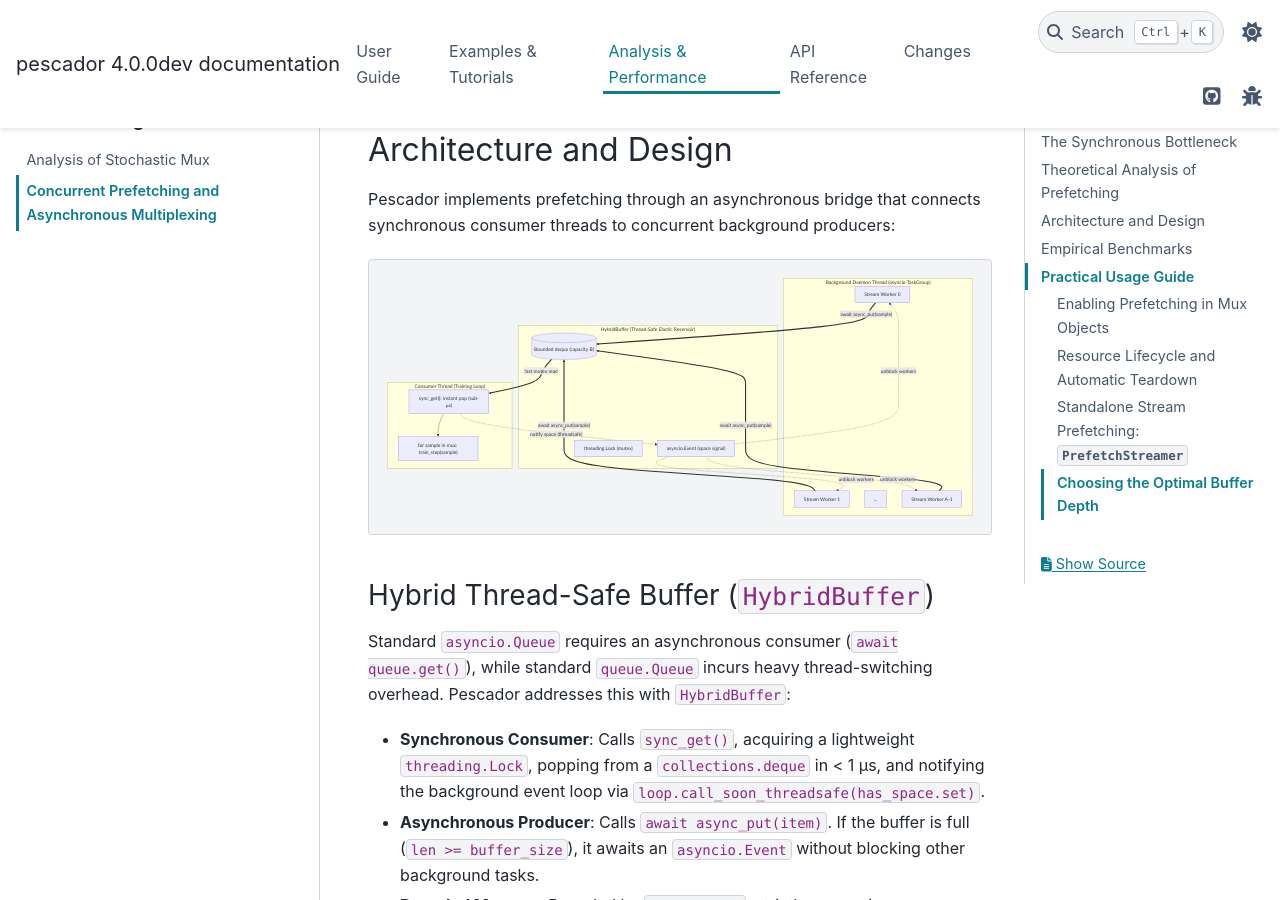
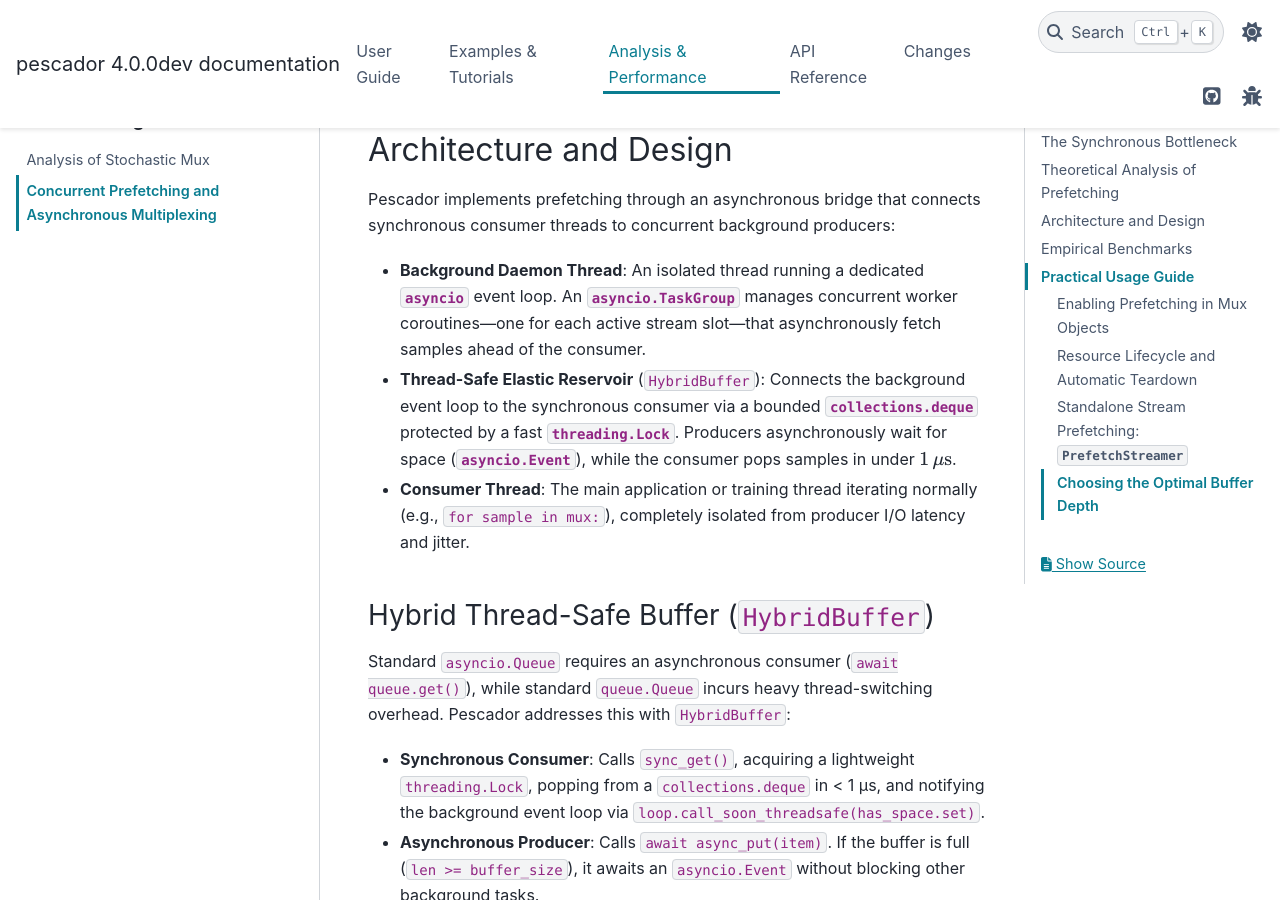
Before and after one commit to pescadores/pescador, a Sphinx documentation site: the page built from docs/prefetching.rst, in a window 1280 px wide and 900 px high, scrolled down 3626 px. Built offline with Sphinx 7.4.7 and the PyData theme 0.15.4, drawn with Linux system fonts in a browser that asks for light colours; pages that are not in the unit, such as notebooks, are missing from menus.

Commit message:
Remove Mermaid diagram and dependency in favor of clean native prose
- Remove .. mermaid:: flowchart from docs/prefetching.rst and replace with
  a clean 3-part bulleted architecture breakdown matching muxanalysis.rst
- Remove sphinxcontrib-mermaid from docs/conf.py, docs/requirements.txt,
  and pyproject.toml
- Eliminates font-scaling artifacts and client-side JavaScript overhead

Co-authored-by: Gemini 3.8 Flash <noreply@antigravity.google.com>

```diff
--- a/docs/conf.py
+++ b/docs/conf.py
@@ -39,7 +39,6 @@ extensions = [
     'numpydoc',
     'sphinx_gallery.gen_gallery',
     'pydata_sphinx_theme',
-    'sphinxcontrib.mermaid',
 ]
 
 # Configuration for sphinx-gallery
@@ -53,15 +52,6 @@ sphinx_gallery_conf = {
     },
     'default_thumb_file': 'noun_199.png',
     'backreferences_dir': None,
-}
-
-# Mermaid configuration
-mermaid_height = 'auto'
-mermaid_init_config = {
-    'theme': 'default',
-    'themeVariables': {
-        'fontSize': '15px',
-    },
 }
 
 from glob import glob
--- a/docs/prefetching.rst
+++ b/docs/prefetching.rst
@@ -155,35 +155,15 @@ Architecture and Design
 Pescador implements prefetching through an asynchronous bridge that connects synchronous
 consumer threads to concurrent background producers:
 
-.. mermaid::
-
-   flowchart TD
-       subgraph Producers["Background Daemon Thread (asyncio TaskGroup)"]
-           direction LR
-           W0["Stream Worker 0"]
-           W1["Stream Worker 1"]
-           Wdots["..."]
-           WA["Stream Worker A-1"]
-       end
-
-       subgraph Buffer["HybridBuffer (Thread-Safe Elastic Reservoir)"]
-           direction LR
-           Event["asyncio.Event (space signal)"]
-           Deque[("Bounded deque (capacity B)")]
-           Lock["threading.Lock (mutex)"]
-       end
-
-       subgraph Consumer["Consumer Thread (Training Loop)"]
-           direction LR
-           Pop["sync_get(): instant pop (sub-μs)"]
-           Loop["for sample in mux: train_step(sample)"]
-       end
-
-       W0 & W1 & WA ==>|"await async_put(sample)"| Deque
-       Deque ==>|"fast mutex read"| Pop
-       Pop --> Loop
-       Pop -.->|"notify space (threadsafe)"| Event
-       Event -.->|"unblock workers"| W0 & W1 & WA
+* **Background Daemon Thread**: An isolated thread running a dedicated :class:`asyncio` event
+  loop. An :class:`asyncio.TaskGroup` manages concurrent worker coroutines—one for each active
+  stream slot—that asynchronously fetch samples ahead of the consumer.
+* **Thread-Safe Elastic Reservoir** (``HybridBuffer``): Connects the background event loop
+  to the synchronous consumer via a bounded :class:`collections.deque` protected by a fast
+  :class:`threading.Lock`. Producers asynchronously wait for space (:class:`asyncio.Event`),
+  while the consumer pops samples in under :math:`1\,\mu\text{s}`.
+* **Consumer Thread**: The main application or training thread iterating normally
+  (e.g., ``for sample in mux:``), completely isolated from producer I/O latency and jitter.
 
 Hybrid Thread-Safe Buffer (``HybridBuffer``)
 ^^^^^^^^^^^^^^^^^^^^^^^^^^^^^^^^^^^^^^^^^^^^
--- a/docs/requirements.txt
+++ b/docs/requirements.txt
@@ -3,4 +3,3 @@ sphinx
 sphinx-gallery
 matplotlib
 pydata-sphinx-theme
-sphinxcontrib-mermaid
--- a/pyproject.toml
+++ b/pyproject.toml
@@ -36,7 +36,6 @@ docs = [
     "pydata-sphinx-theme>=0.16.0",
     "sphinx-gallery>=0.1.10",
     "matplotlib",
-    "sphinxcontrib-mermaid>=1.0.0",
 ]
 tests = [
     "pytest>=9.0.0",
```
